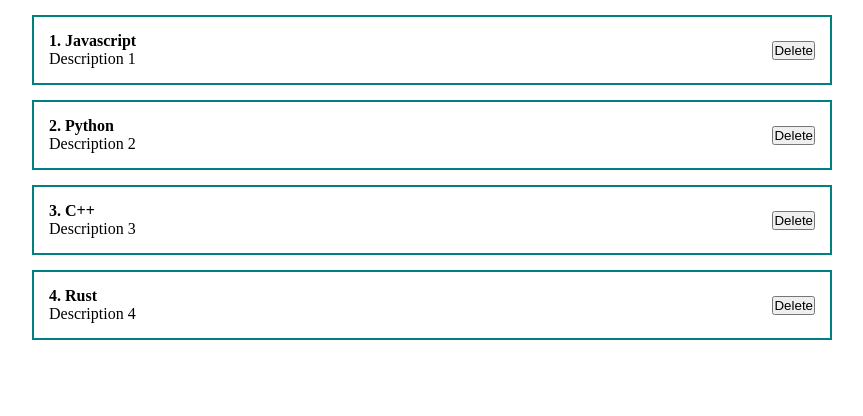
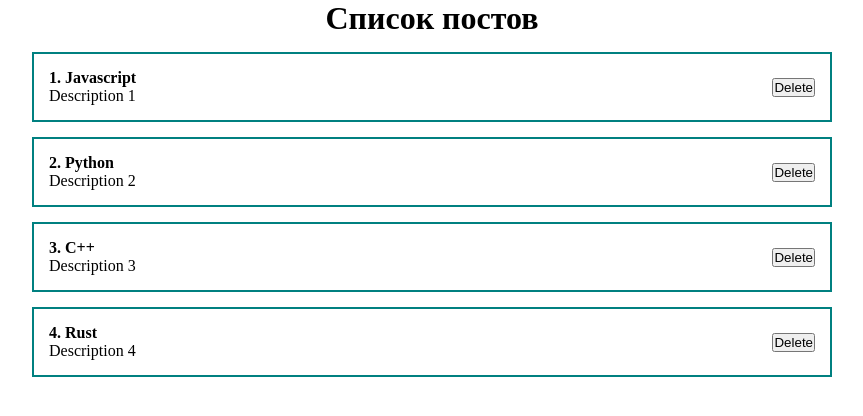
Before and after one commit to sumenko/hello_react, a React (Create React App) app: page / in a window 1280 px wide. Shown: the top 416 px of the page, without its empty margins (208-1071 px from the left). Built offline with nearby package versions, Linux system fonts and the light colour scheme; the HTML template or start-up script is replaced by a standard one.

Commit message:
PostList added

```diff
--- a/src/App.js
+++ b/src/App.js
@@ -12,6 +12,7 @@ function App() {
   return (
     <div className="App">
         {/* <PostItem post={{id: 1, title: 'Javascript', body: 'Description'}}/> */}
+        <h1 style={{textAlign: 'center'}}>Список постов</h1>
         {posts.map(post =>
           <PostItem post={post} key={post.id}/>)}
     </div>
```
Also changed, not shown: src/components/PostList.jsx (added).
